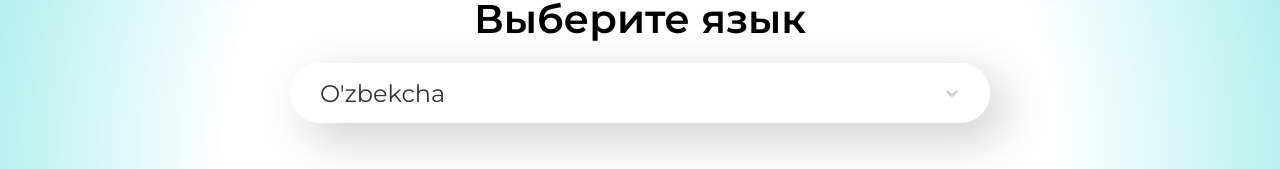
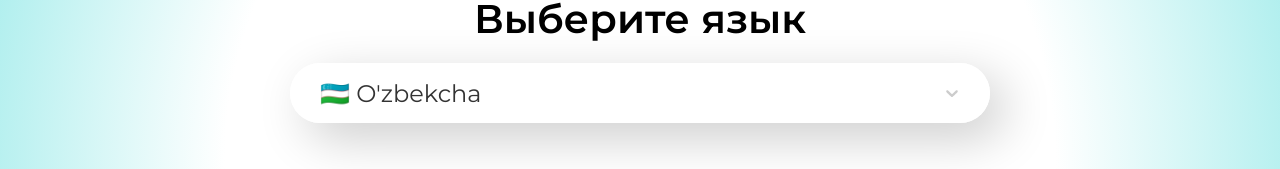
Before and after one commit to Baxa1997/east-admin, a React (Vite) app: page / in a window 1280 px wide. Shown: the part 238-407 px from the top of the page. Built offline with nearby package versions, Linux system fonts and the light colour scheme.

Commit message:
icon for langauge

```diff
--- a/src/UI/Language/Language.tsx
+++ b/src/UI/Language/Language.tsx
@@ -6,17 +6,17 @@ import {useNavigate} from "react-router-dom";
 
 const options = [
   {
-    label: "O'zbekcha",
+    label: "🇺🇿 O'zbekcha",
     value: "uz",
     icon: "🇺🇿",
   },
   {
-    label: "Русский",
+    label: "🇷🇺 Русский",
     value: "ru",
     icon: "🇷🇺",
   },
   {
-    label: "English",
+    label: "🇺🇸 English",
     value: "en",
     icon: "🇺🇸",
   },
```
